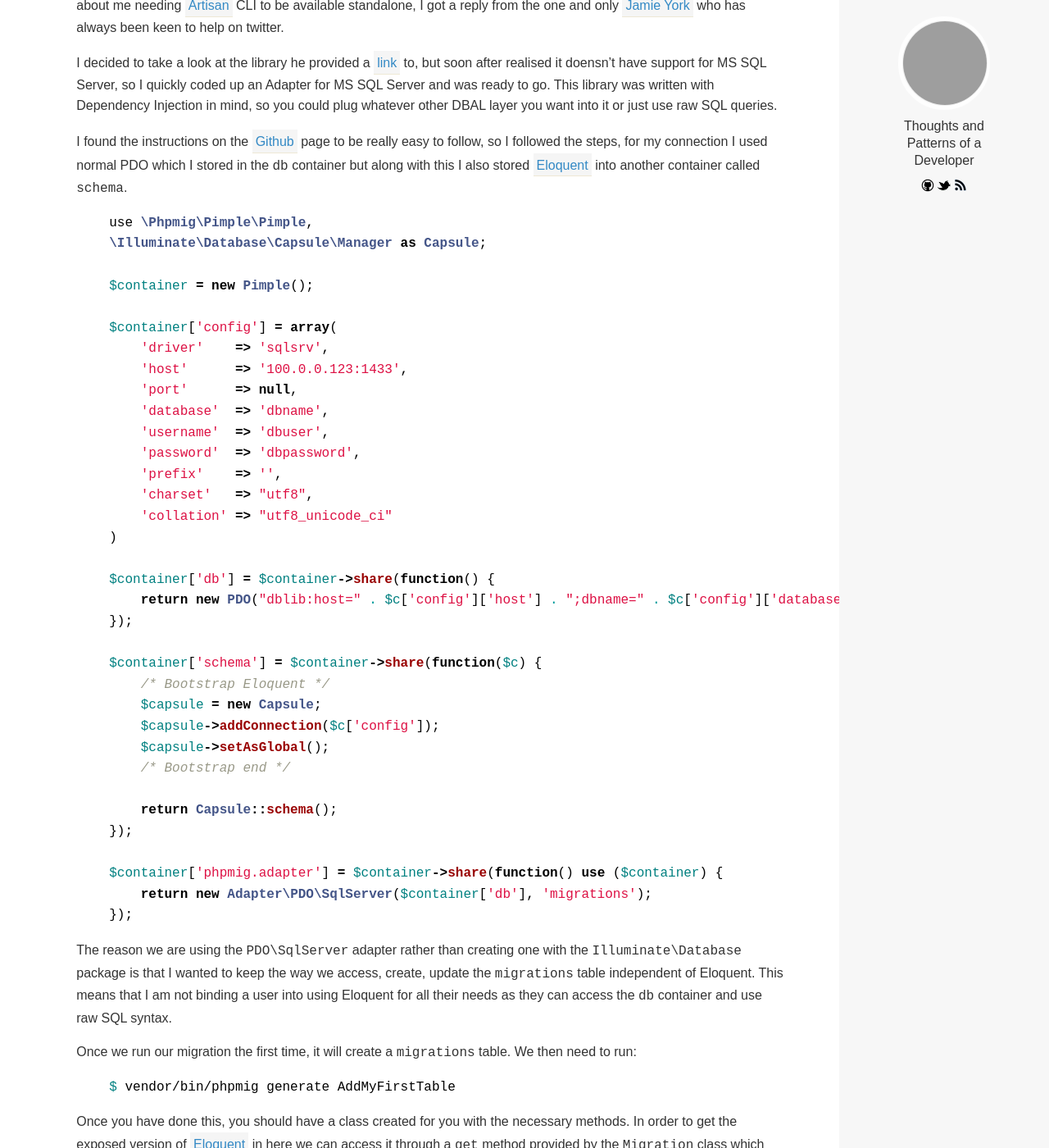
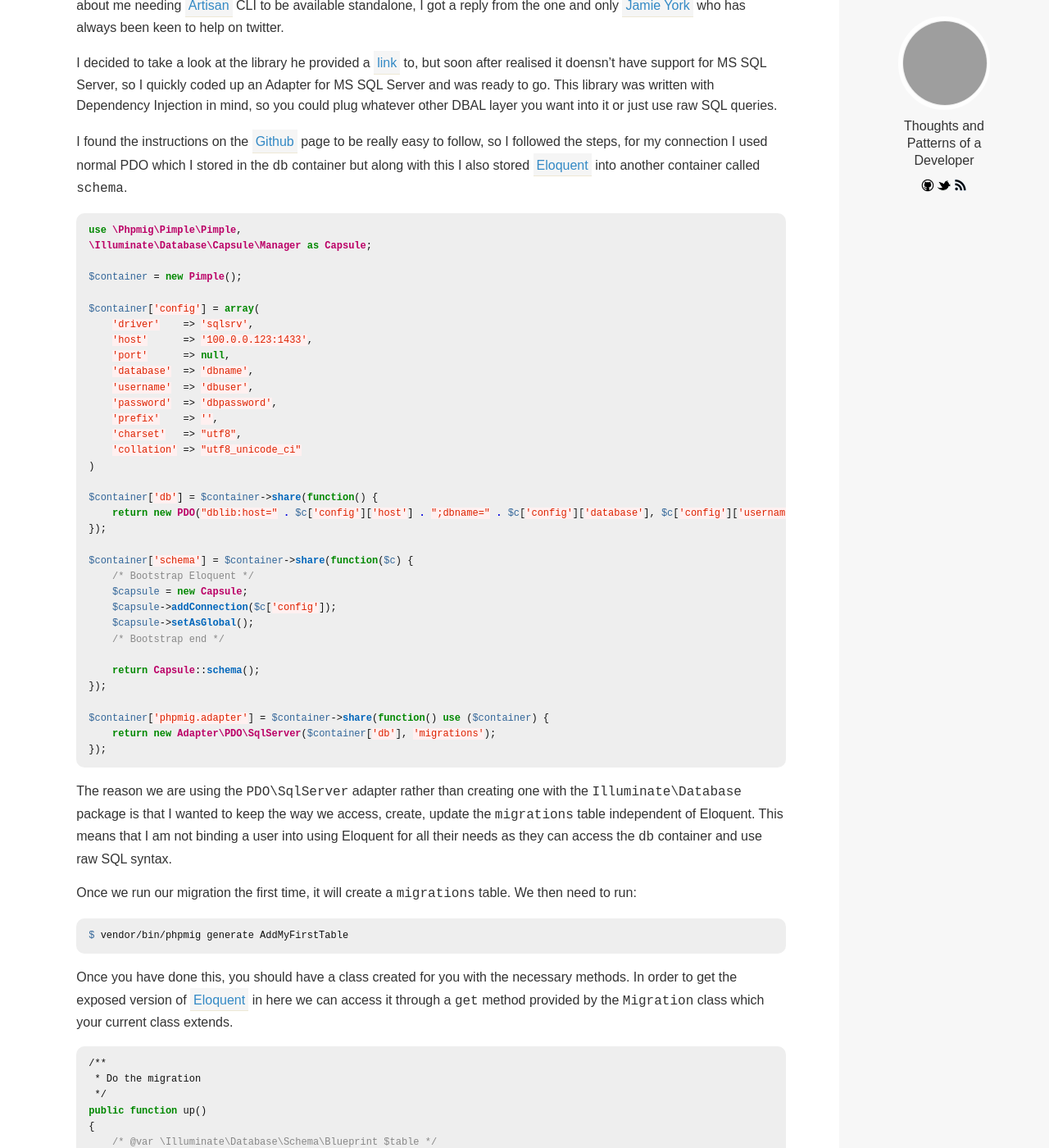
Before and after one commit to silentworks/thoughts, a Jekyll site: the page built from _posts/2013-07-23-using-schema-builder-with-cli-migrations.md, in a window 1280 px wide and 1400 px high, scrolled down 544 px. Shown: the whole window at 82% size. Built offline with Jekyll 4.4.1, drawn with Linux system fonts in a browser that asks for light colours; Markdown is read by kramdown in place of the engine named in the settings; comment, search, counter and statistics services are not loaded; grey boxes are pictures that could not be loaded.

Commit message:
Update pygments.css

```diff
--- a/css/pygments.css
+++ b/css/pygments.css
@@ -1,60 +1,77 @@
-.highlight  { background: #ffffff; }
-.highlight .c { color: #999988; font-style: italic } /* Comment */
+.highlight {
+  margin: 0;
+  background-color: #eee;
+  font-size: 12px;
+  padding: 0px 15px;
+  -webkit-border-radius: 10px;
+  -moz-border-radius: 10px;
+  overflow: hidden;
+  text-shadow: none;
+  color: #111;
+}
+.hightlight code{
+  float: left;
+}
+.highlight:hover {
+  overflow: auto;
+}
+.highlight .hll { background-color: #ffffcc }
+.highlight .c { color: #888888 } /* Comment */
 .highlight .err { color: #a61717; background-color: #e3d2d2 } /* Error */
-.highlight .k { font-weight: bold } /* Keyword */
-.highlight .o { font-weight: bold } /* Operator */
-.highlight .cm { color: #999988; font-style: italic } /* Comment.Multiline */
-.highlight .cp { color: #999999; font-weight: bold } /* Comment.Preproc */
-.highlight .c1 { color: #999988; font-style: italic } /* Comment.Single */
-.highlight .cs { color: #999999; font-weight: bold; font-style: italic } /* Comment.Special */
+.highlight .k { color: #008800; font-weight: bold } /* Keyword */
+.highlight .cm { color: #888888 } /* Comment.Multiline */
+.highlight .cp { color: #cc0000; font-weight: bold } /* Comment.Preproc */
+.highlight .c1 { color: #888888 } /* Comment.Single */
+.highlight .cs { color: #cc0000; font-weight: bold; background-color: #fff0f0 } /* Comment.Special */
 .highlight .gd { color: #000000; background-color: #ffdddd } /* Generic.Deleted */
-.highlight .gd .x { color: #000000; background-color: #ffaaaa } /* Generic.Deleted.Specific */
 .highlight .ge { font-style: italic } /* Generic.Emph */
 .highlight .gr { color: #aa0000 } /* Generic.Error */
-.highlight .gh { color: #999999 } /* Generic.Heading */
+.highlight .gh { color: #303030 } /* Generic.Heading */
 .highlight .gi { color: #000000; background-color: #ddffdd } /* Generic.Inserted */
-.highlight .gi .x { color: #000000; background-color: #aaffaa } /* Generic.Inserted.Specific */
 .highlight .go { color: #888888 } /* Generic.Output */
 .highlight .gp { color: #555555 } /* Generic.Prompt */
 .highlight .gs { font-weight: bold } /* Generic.Strong */
-.highlight .gu { color: #aaaaaa } /* Generic.Subheading */
+.highlight .gu { color: #606060 } /* Generic.Subheading */
 .highlight .gt { color: #aa0000 } /* Generic.Traceback */
-.highlight .kc { font-weight: bold } /* Keyword.Constant */
-.highlight .kd { font-weight: bold } /* Keyword.Declaration */
-.highlight .kp { font-weight: bold } /* Keyword.Pseudo */
-.highlight .kr { font-weight: bold } /* Keyword.Reserved */
-.highlight .kt { color: #445588; font-weight: bold } /* Keyword.Type */
-.highlight .m { color: #009999 } /* Literal.Number */
-.highlight .s { color: #d14 } /* Literal.String */
-.highlight .na { color: #008080 } /* Name.Attribute */
-.highlight .nb { color: #0086B3 } /* Name.Builtin */
-.highlight .nc { color: #445588; font-weight: bold } /* Name.Class */
-.highlight .no { color: #008080 } /* Name.Constant */
-.highlight .ni { color: #800080 } /* Name.Entity */
-.highlight .ne { color: #990000; font-weight: bold } /* Name.Exception */
-.highlight .nf { color: #990000; font-weight: bold } /* Name.Function */
-.highlight .nn { color: #555555 } /* Name.Namespace */
-.highlight .nt { color: #000080 } /* Name.Tag */
-.highlight .nv { color: #008080 } /* Name.Variable */
-.highlight .ow { font-weight: bold } /* Operator.Word */
+.highlight .kc { color: #008800; font-weight: bold } /* Keyword.Constant */
+.highlight .kd { color: #008800; font-weight: bold } /* Keyword.Declaration */
+.highlight .kn { color: #008800; font-weight: bold } /* Keyword.Namespace */
+.highlight .kp { color: #008800 } /* Keyword.Pseudo */
+.highlight .kr { color: #008800; font-weight: bold } /* Keyword.Reserved */
+.highlight .kt { color: #888888; font-weight: bold } /* Keyword.Type */
+.highlight .m { color: #0000DD; font-weight: bold } /* Literal.Number */
+.highlight .s { color: #dd2200; background-color: #fff0f0 } /* Literal.String */
+.highlight .na { color: #336699 } /* Name.Attribute */
+.highlight .nb { color: #003388 } /* Name.Builtin */
+.highlight .nc { color: #bb0066; font-weight: bold } /* Name.Class */
+.highlight .no { color: #003366; font-weight: bold } /* Name.Constant */
+.highlight .nd { color: #555555 } /* Name.Decorator */
+.highlight .ne { color: #bb0066; font-weight: bold } /* Name.Exception */
+.highlight .nf { color: #0066bb; font-weight: bold } /* Name.Function */
+.highlight .nl { color: #336699; font-style: italic } /* Name.Label */
+.highlight .nn { color: #bb0066; font-weight: bold } /* Name.Namespace */
+.highlight .py { color: #336699; font-weight: bold } /* Name.Property */
+.highlight .nt { color: #bb0066; font-weight: bold } /* Name.Tag */
+.highlight .nv { color: #336699 } /* Name.Variable */
+.highlight .ow { color: #008800 } /* Operator.Word */
 .highlight .w { color: #bbbbbb } /* Text.Whitespace */
-.highlight .mf { color: #009999 } /* Literal.Number.Float */
-.highlight .mh { color: #009999 } /* Literal.Number.Hex */
-.highlight .mi { color: #009999 } /* Literal.Number.Integer */
-.highlight .mo { color: #009999 } /* Literal.Number.Oct */
-.highlight .sb { color: #d14 } /* Literal.String.Backtick */
-.highlight .sc { color: #d14 } /* Literal.String.Char */
-.highlight .sd { color: #d14 } /* Literal.String.Doc */
-.highlight .s2 { color: #d14 } /* Literal.String.Double */
-.highlight .se { color: #d14 } /* Literal.String.Escape */
-.highlight .sh { color: #d14 } /* Literal.String.Heredoc */
-.highlight .si { color: #d14 } /* Literal.String.Interpol */
-.highlight .sx { color: #d14 } /* Literal.String.Other */
-.highlight .sr { color: #009926 } /* Literal.String.Regex */
-.highlight .s1 { color: #d14 } /* Literal.String.Single */
-.highlight .ss { color: #990073 } /* Literal.String.Symbol */
-.highlight .bp { color: #999999 } /* Name.Builtin.Pseudo */
-.highlight .vc { color: #008080 } /* Name.Variable.Class */
-.highlight .vg { color: #008080 } /* Name.Variable.Global */
-.highlight .vi { color: #008080 } /* Name.Variable.Instance */
-.highlight .il { color: #009999 } /* Literal.Number.Integer.Long */
+.highlight .mf { color: #0000DD; font-weight: bold } /* Literal.Number.Float */
+.highlight .mh { color: #0000DD; font-weight: bold } /* Literal.Number.Hex */
+.highlight .mi { color: #0000DD; font-weight: bold } /* Literal.Number.Integer */
+.highlight .mo { color: #0000DD; font-weight: bold } /* Literal.Number.Oct */
+.highlight .sb { color: #dd2200; background-color: #fff0f0 } /* Literal.String.Backtick */
+.highlight .sc { color: #dd2200; background-color: #fff0f0 } /* Literal.String.Char */
+.highlight .sd { color: #dd2200; background-color: #fff0f0 } /* Literal.String.Doc */
+.highlight .s2 { color: #dd2200; background-color: #fff0f0 } /* Literal.String.Double */
+.highlight .se { color: #0044dd; background-color: #fff0f0 } /* Literal.String.Escape */
+.highlight .sh { color: #dd2200; background-color: #fff0f0 } /* Literal.String.Heredoc */
+.highlight .si { color: #3333bb; background-color: #fff0f0 } /* Literal.String.Interpol */
+.highlight .sx { color: #22bb22; background-color: #f0fff0 } /* Literal.String.Other */
+.highlight .sr { color: #008800; background-color: #fff0ff } /* Literal.String.Regex */
+.highlight .s1 { color: #dd2200; background-color: #fff0f0 } /* Literal.String.Single */
+.highlight .ss { color: #aa6600; background-color: #fff0f0 } /* Literal.String.Symbol */
+.highlight .bp { color: #003388 } /* Name.Builtin.Pseudo */
+.highlight .vc { color: #336699 } /* Name.Variable.Class */
+.highlight .vg { color: #dd7700 } /* Name.Variable.Global */
+.highlight .vi { color: #3333bb } /* Name.Variable.Instance */
+.highlight .il { color: #0000DD; font-weight: bold } /* Literal.Number.Integer.Long */
```
